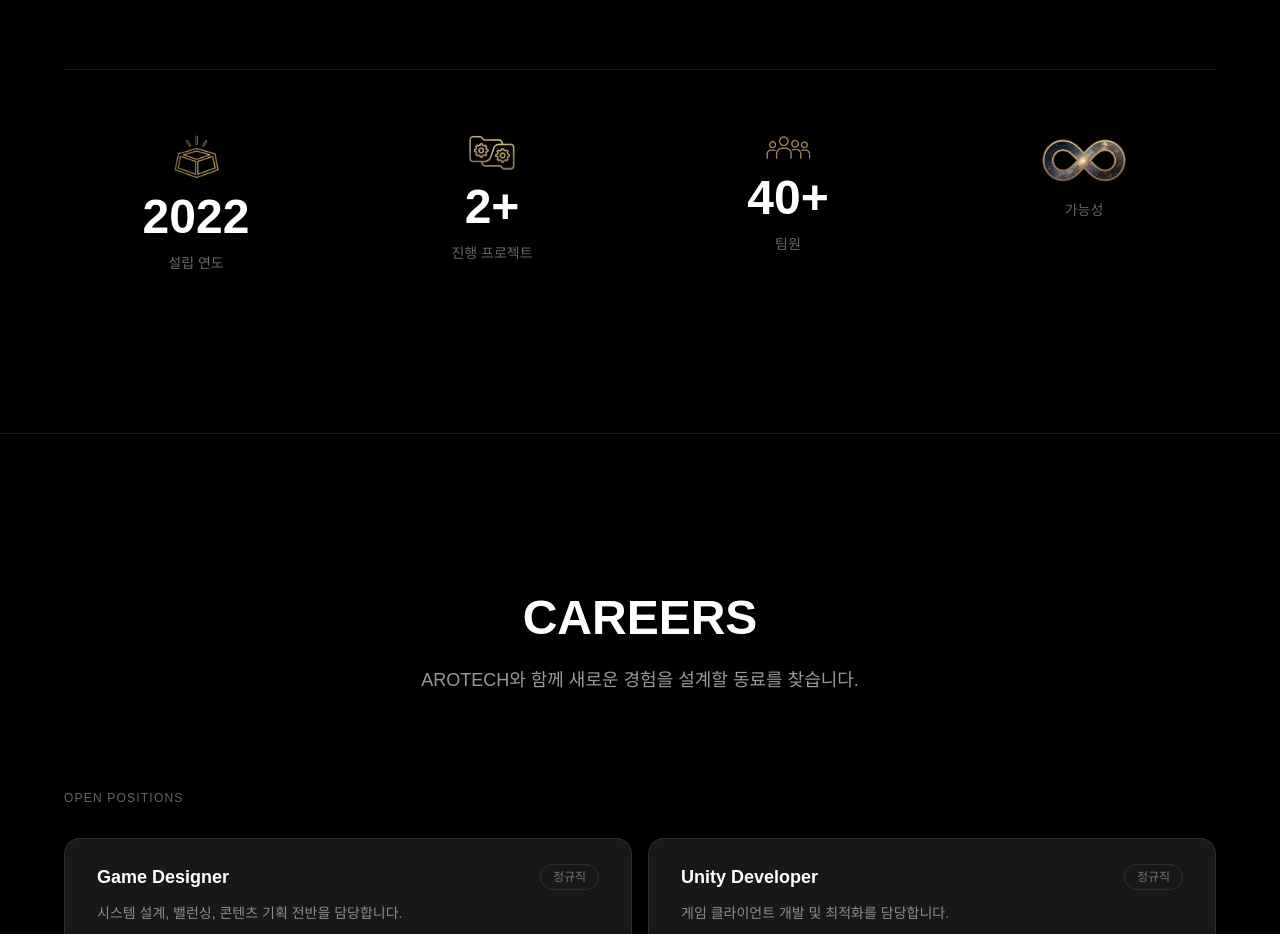
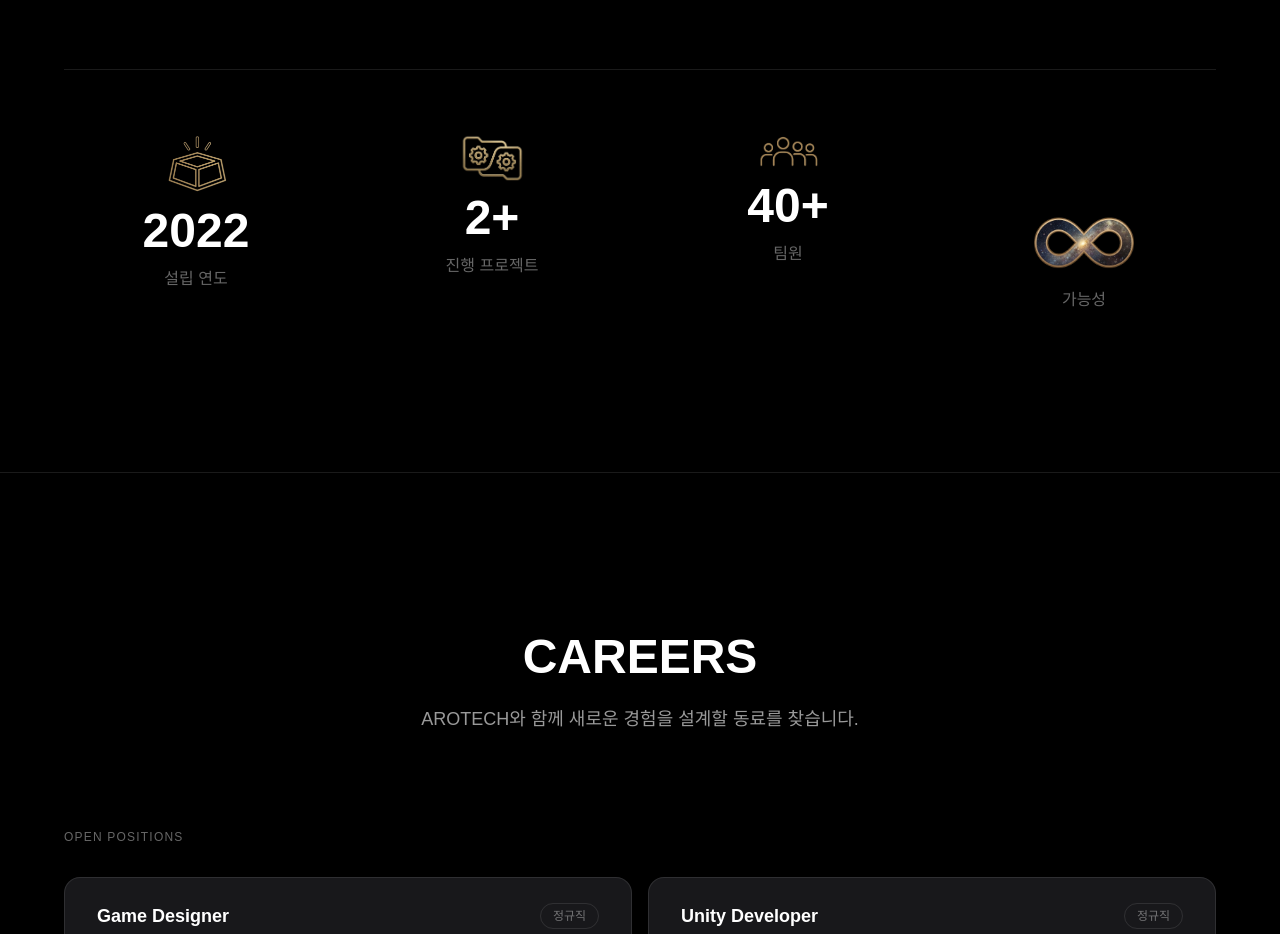
Before and after one commit to arotech-inc/corporate, a Next.js app: page / in a window 1280 px wide. Shown: the part 2640-3574 px from the top of the page. Built offline with nearby package versions, Linux system fonts and the light colour scheme.

Commit message:
adjust icon size

```diff
--- a/app/page.tsx
+++ b/app/page.tsx
@@ -195,26 +195,27 @@ export default function Home() {
         <div className="max-w-6xl mx-auto grid grid-cols-2 md:grid-cols-4 gap-8 border-t border-white/10 pt-16 text-center">
 
           <div className="flex flex-col items-center gap-3">
-            <Image src="/v_icon4.png" alt="설립 연도" width={50} height={50} />
+            <Image src="/v_icon4.png" alt="설립 연도" width={65} height={65} />
             <p className="text-5xl font-extrabold">2022</p>
-            <p className="text-white/40 text-sm">설립 연도</p>
+            <p className="text-white/40 text-base">설립 연도</p>
           </div>
 
           <div className="flex flex-col items-center gap-3">
-            <Image src="/v_icon5.png" alt="진행 프로젝트" width={50} height={50} />
+            <Image src="/v_icon5.png" alt="진행 프로젝트" width={65} height={65} />
             <p className="text-5xl font-extrabold">2+</p>
-            <p className="text-white/40 text-sm">진행 프로젝트</p>
+            <p className="text-white/40 text-base">진행 프로젝트</p>
           </div>
 
           <div className="flex flex-col items-center gap-3">
-            <Image src="/v_icon6.png" alt="팀원" width={50} height={50} />
+            <Image src="/v_icon6.png" alt="팀원" width={65} height={65} />
             <p className="text-5xl font-extrabold">40+</p>
-            <p className="text-white/40 text-sm">팀원</p>
+            <p className="text-white/40 text-base">팀원</p>
           </div>
 
           <div className="flex flex-col items-center gap-3">
-            <Image src="/v_icon7.png" alt="가능성" width={100} height={100} />
-            <p className="text-white/40 text-sm">가능성</p>
+            <div className="h-[65px]" />
+            <Image src="/v_icon7.png" alt="가능성" width={120} height={120} />
+            <p className="text-white/40 text-base">가능성</p>
           </div>
 
         </div>
```
